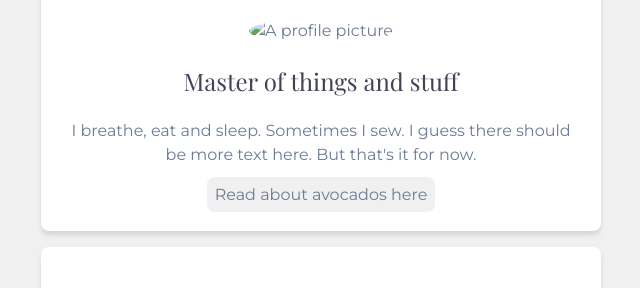
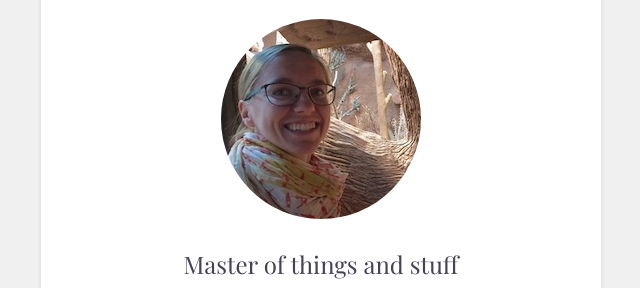
Before and after one commit to anneli-pixel/profile, a plain HTML site: page index.html in a window 1280 px wide. Shown: the part 112-400 px from the top of the page, without its empty margins (319-959 px from the left). Drawn offline with nearby package versions, Linux system fonts and the light colour scheme; the site is published under a folder, as on GitHub Pages, so addresses that start at the root find nothing.

Commit message:
hopefully fixd profile

```diff
--- a/index.html
+++ b/index.html
@@ -13,7 +13,7 @@
 
     <div class="card">
       <h1>Hi, I am Anne</h1>
-      <img src="/images/avatar_anne.jpeg" alt="A profile picture" class="img-circle">
+      <img src="images/avatar_anne.jpeg" alt="A profile picture" class="img-circle">
       <h2>Master of things and stuff</h2>
       <p>I breathe, eat and sleep. Sometimes I sew. I guess there should be more text here. But that's it for now.</p>
       <a href="https://en.wikipedia.org/wiki/Avocado" target="_blank" class="btn-grey">Read about avocados here</a>
```
